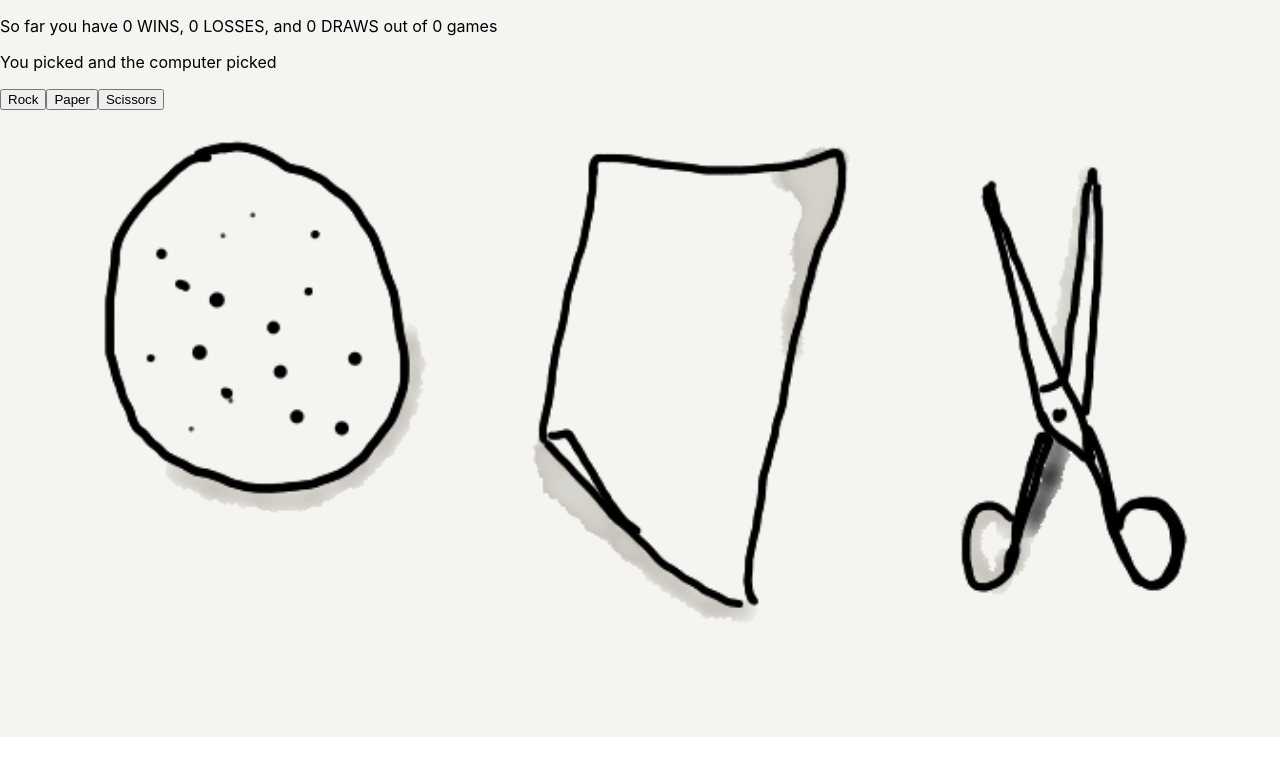
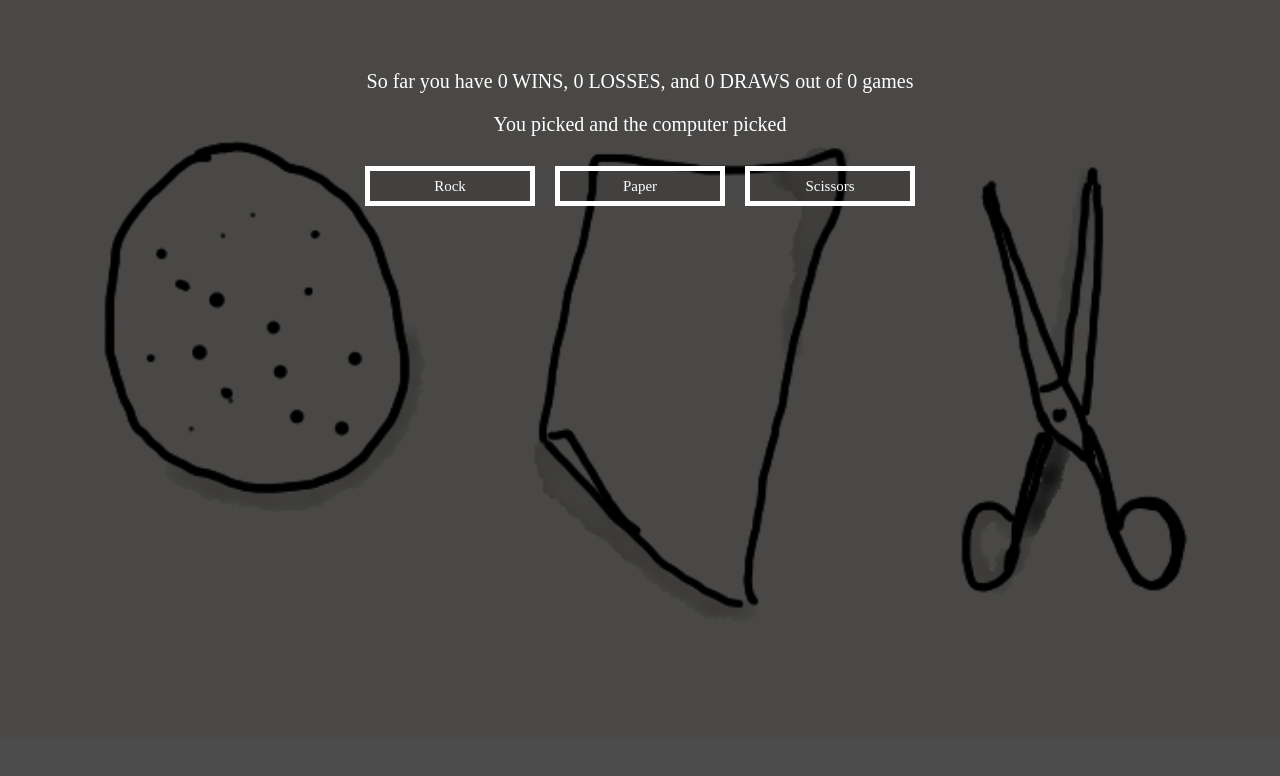
Before and after one commit to bcarrol2/rpsg, a React (Create React App) app in the folder rock_paper_scissors/: page / in a window 1280 px wide. Shown: the top 776 px of the page. Built offline with nearby package versions, Linux system fonts and the light colour scheme.

Commit message:
styled and wild

```diff
--- a/rock_paper_scissors/src/App.css
+++ b/rock_paper_scissors/src/App.css
@@ -1,5 +1,47 @@
 body {
-    background-image: url(./img/rock-paper-scissors-items.png);
-    background-repeat: no-repeat;
-    background-size: cover;
+  background-image: url(./img/rock-paper-scissors-items.png);
+  background-repeat: no-repeat;
+  background-size: cover;
+  color: white;
+  text-align: center;
+  font-family: Digital tech;
 }
+
+.overlay {
+  background-color: rgba(0,0,0,0.7);
+  position: absolute;
+  top: 0;
+  bottom: 0;
+  height: 100%;
+  width: 100%;
+  z-index: -5;
+  padding-top: 50px;
+  font-size: 20px;
+}
+
+button {
+  height: 40px;
+  width: 170px;
+  margin: 10px;
+  font-size: 15px;
+  font-family: Digital tech;
+  background-color: rgba(0, 0, 0, 0.1);
+  color: white;
+  border: 5px solid #FFFFFF;
+}
+
+button:hover {
+  color: black;
+  background-color: white;
+  cursor: -webkit-grab;
+}
+
+button:focus {
+  outline: 0;
+}
+
+button:active {
+  height: 30px;
+  width: 140px;
+  cursor: -webkit-grabbing;
+}
--- a/rock_paper_scissors/src/App.js
+++ b/rock_paper_scissors/src/App.js
@@ -46,7 +46,7 @@ function App() {
   const [disable, setDisable] = useState(false);
 
   return (
-    <div className="main">
+    <div className="overlay">
       <p>So far you have {wins} WINS, {losses} LOSSES, and {draws} DRAWS out of {games} games</p>
       <p>You picked {playerChoice} and the computer picked {computerChoice} </p>
       <button disabled={disable} value="Rock" onClick={letsPlay}>Rock</button>
```
